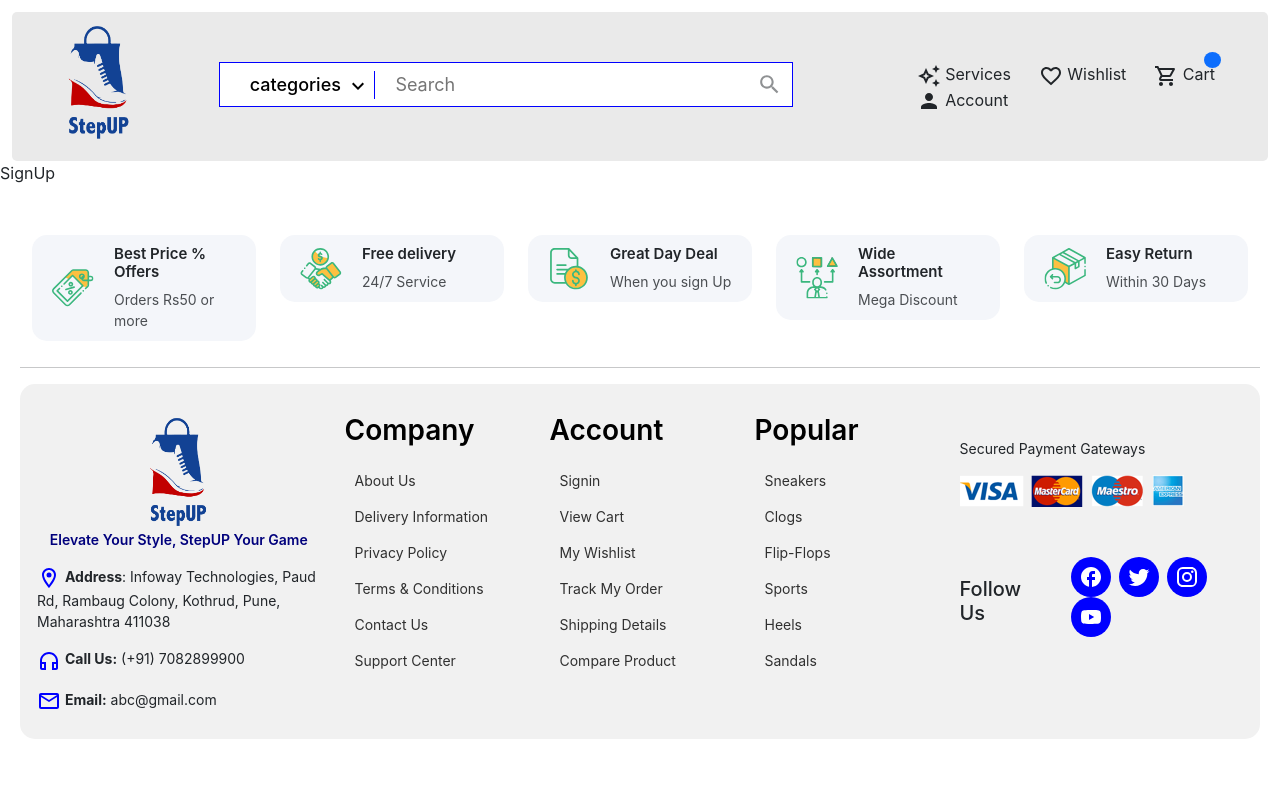
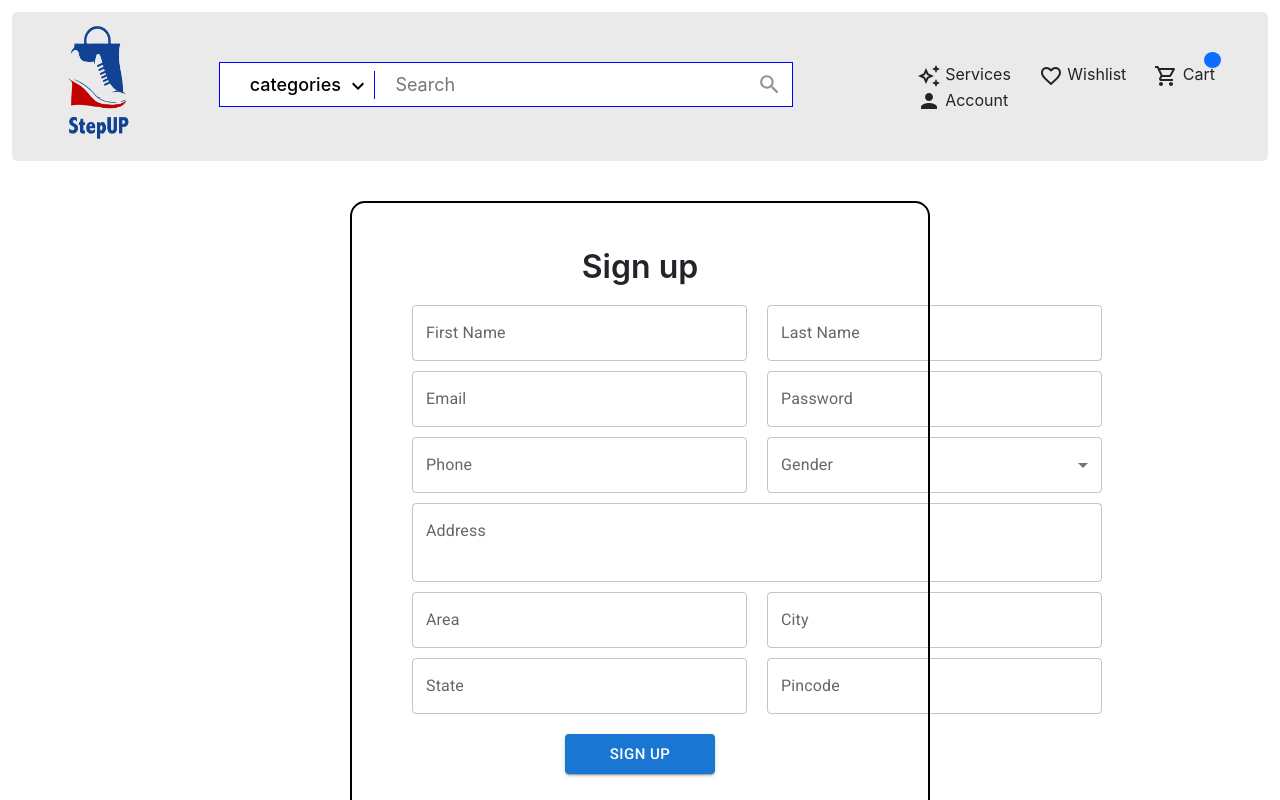
Before and after one commit to SWAPNILM23/StepUp-Project, a React (Create React App) app in the folder step-up/: page /signup in a window 1280 px wide. Shown: the top 800 px of the page. Built offline with nearby package versions, Linux system fonts and the light colour scheme.

Commit message:
Signup Added

```diff
--- a/step-up/package.json
+++ b/step-up/package.json
@@ -10,6 +10,7 @@
     "@testing-library/jest-dom": "^5.17.0",
     "@testing-library/react": "^13.4.0",
     "@testing-library/user-event": "^13.5.0",
+    "axios": "^1.6.7",
     "bootstrap": "^5.3.2",
     "md5": "^2.3.0",
     "mdb-react-ui-kit": "^7.2.0",
--- a/step-up/public/index.html
+++ b/step-up/public/index.html
@@ -24,7 +24,7 @@
       work correctly both with client-side routing and a non-root public URL.
       Learn how to configure a non-root public URL by running `npm run build`.
     -->
-    <title>React App</title>
+    <title>StepUP</title>
   </head>
   <body>
     <noscript>You need to enable JavaScript to run this app.</noscript>
--- a/step-up/src/App.js
+++ b/step-up/src/App.js
@@ -1,8 +1,6 @@
 import 'bootstrap/dist/css/bootstrap.min.css';
 import './App.css';
 import Routing from './routes/Routing';
-
-
 
 function App() {
   return (
--- a/step-up/src/components/signin/Signin.js
+++ b/step-up/src/components/signin/Signin.js
@@ -1,47 +1,91 @@
 import Button from '@mui/material/Button';
 import TextField from '@mui/material/TextField';
-import React from 'react';
-import { Link } from "react-router-dom";
+import axios from "axios";
+import { useState } from "react";
+import { Link, useNavigate } from 'react-router-dom';
 import "./signin.css";
 
 const Signin = () => {
+
+    const [email, setEmail] = useState("");
+    const [password, setPassword] = useState("");
+    const navigate = useNavigate();
+
+    async function login(event) {
+        event.preventDefault();
+        try {
+            await axios.post("http://localhost:8081/api/user/login", {
+                email: email,
+                password: password,
+            }).then((res) => {
+                console.log(res.data);
+
+                if (res.data.message === "Email not exits") {
+                    alert("Email not exits");
+                }
+                else if (res.data.message === "Login Success") {
+
+                    navigate('/');
+                }
+                else {
+                    alert("Incorrect Email and Password not match");
+                }
+            }, fail => {
+                console.error(fail); // Error!
+            });
+        }
+        catch (err) {
+            alert(err);
+        }
+    }
+
+
     return (
-        <div className="login-box">
+        <div className="signin-box">
             <h2>Sign in</h2>
             <form>
                 <div className="user-box">
-                    {/* <label>Username</label>
-                    <input type="text" name="" required=""></input> */}
+                    {/* Email */}
                     <TextField fullWidth
                         id="outlined-basic-error-helper-text"
                         label="Email"
                         variant="outlined"
-                        margin="dense"
-                        helperText="Incorrect entry."
+                        type='email'
+                        name='email'
+                        // helperText="Incorrect entry."
+
+                        value={email}
+                        onChange={(event) => {
+                            setEmail(event.target.value);
+                        }}
                     />
                 </div>
 
                 <div className="user-box">
-                    {/* <label>Password</label>
-                    <input type="password" name="" required=""></input> */}
+                    {/* Password */}
                     <TextField fullWidth
                         id="outlined-password-input"
                         label="Password"
                         type="password"
-                        margin="dense"
+                        name='password'
                         autoComplete="current-password"
+
+                        value={password}
+                        onChange={(event) => {
+                            setPassword(event.target.value);
+                        }}
                     />
                 </div>
 
+                <div className='user-button'>
+                    {/* <Button component={Link} to={'/'} variant="contained" size="large" onClick={login}>Sign in</Button> */}
+                    <Button variant="contained" size="large" onClick={login}>Sign in</Button>
+                </div>
 
-                {/* <a href="#">
-                    Submit
-                </a> */}
-                <div className='user-button'>
-                    <Button component={Link} to={'/'} variant="contained" size="large">Sign in</Button>
-                </div>
             </form>
+
             <h6>New Member <Link to={'/signup'}>Sign Up</Link></h6>
+
         </div>
     )
 }
--- a/step-up/src/components/signin/signin.css
+++ b/step-up/src/components/signin/signin.css
@@ -1,20 +1,23 @@
-.login-box {
+.signin-box {
   display: flex;
   flex-direction: column;
   align-items: center;
-  margin: 70px;
+  margin: 40px 500px 40px 500px;
+  padding: 60px 0px;
+  border: 2px solid black;
+  border-radius: 15px;
 }
 
-.login-box h2 {
+.signin-box h2 {
   font-weight: 600;
 }
 
-.login-box h6{
+.signin-box h6 {
   padding-top: 15px;
 }
 
 .user-box {
-  padding-top: 10px;
+  padding-top: 20px;
   text-align: center;
   width: 300px;
 }
--- a/step-up/src/components/signup/Signup.js
+++ b/step-up/src/components/signup/Signup.js
@@ -1,9 +1,173 @@
-import React from 'react'
+import Button from '@mui/material/Button';
+import MenuItem from '@mui/material/MenuItem';
+import TextField from '@mui/material/TextField';
+import axios from "axios";
+import { useState } from "react";
+import { Link } from "react-router-dom";
+import "./signup.css";
+
+const genderOption = [
+    {
+        value: 'male',
+        label: 'Male',
+    },
+    {
+        value: 'female',
+        label: 'Female',
+    },
+];
 
 const Signup = () => {
+
+    const [firstname, setFirstname] = useState("");
+    const [lastname, setLastname] = useState("");
+    const [email, setEmail] = useState("");
+    const [password, setPassword] = useState("");
+    const [phoneno, setPhoneno] = useState("");
+    const [gender, setGender] = useState("");
+
+    async function save(event) {
+        event.preventDefault();
+        try {
+            await axios.post("http://localhost:8080/api/user/addUser", {
+                firstName: firstname,
+                lastName: lastname,
+                email: email,
+                password: password,
+                phoneNo: phoneno,
+                gender: gender
+            });
+            alert("User Registation Successfully");
+        } catch (err) {
+            alert(err);
+        }
+    }
+
     return (
-        <div>
-            SignUp
+        <div className='signup-box'>
+            <h2>Sign up</h2>
+            <form>
+                <div className='box1'>
+                    {/* First Name */}
+                    <TextField
+                        fullWidth
+                        id="outlined-basic"
+                        label="First Name"
+                        variant="outlined"
+                        type='text'
+                        name='firstname'
+                        value={firstname}
+                        onChange={(event) => {
+                            setFirstname(event.target.value);
+                        }} />
+
+                    {/* Last Name */}
+                    <TextField
+                        fullWidth
+                        className='input'
+                        id="outlined-basic"
+                        label="Last Name"
+                        variant="outlined"
+                        type='text'
+                        name='lastName'
+                        value={lastname}
+                        onChange={(event) => {
+                            setLastname(event.target.value);
+                        }} />
+                </div>
+
+                <div className='box1'>
+                    {/* Emali */}
+                    <TextField
+                        fullWidth
+                        id="outlined-basic"
+                        label="Email"
+                        variant="outlined"
+                        type='email'
+                        name='email'
+                        value={email}
+                        onChange={(event) => {
+                            setEmail(event.target.value);
+                        }} />
+
+                    {/* Password */}
+                    <TextField
+                        fullWidth
+                        className='input'
+                        id="outlined-basic"
+                        label="Password"
+                        variant="outlined"
+                        type='password'
+                        name='password'
+                        value={password}
+                        onChange={(event) => {
+                            setPassword(event.target.value);
+                        }} />
+                </div>
+
+                <div className='box1'>
+                    {/* Phone No */}
+                    <TextField
+                        fullWidth
+                        id="outlined-basic"
+                        label="Phone"
+                        variant="outlined"
+                        type='number'
+                        name='phoneNo'
+                        value={phoneno}
+                        onChange={(event) => {
+                            setPhoneno(event.target.value);
+                        }}
+                    />
+
+                    <TextField fullWidth
+                        className='input'
+                        id="outlined-select-currency"
+                        select
+                        label="Gender"
+                        defaultValue="male"
+                        name='gender'
+                        value={gender}
+                        onChange={(event) => {
+                            setGender(event.target.value);
+                        }}
+                    // helperText="Please select your currency"
+                    >
+                        {genderOption.map((option) => (
+                            <MenuItem key={option.value} value={option.value}>
+                                {option.label}
+                            </MenuItem>
+                        ))}
+                    </TextField>
+                </div>
+
+                <div className='address-box1'>
+                    <TextField
+                        fullWidth
+                        id="outlined-multiline-static"
+                        label="Address"
+                        multiline
+                        rows={2}
+                    />
+                </div>
+
+                <div className='box1'>
+                    <TextField fullWidth id="outlined-basic" label="Area" variant="outlined" type='text' name='area' />
+
+                    <TextField fullWidth className='input' id="outlined-basic" label="City" variant="outlined" type='text' name='city' />
+                </div>
+
+                <div className='box1'>
+                    <TextField fullWidth id="outlined-basic" label="State" variant="outlined" type='text' name='state' />
+
+                    <TextField fullWidth className='input' id="outlined-basic" label="Pincode" variant="outlined" type='text' name='pincode' />
+                </div>
+
+                <div className='user-button'>
+                    <Button component={Link} to={'/signin'} variant="contained" size="large" onClick={save}>Sign up</Button>
+                </div>
+
+            </form>
         </div>
     )
 }
--- a/step-up/src/components/signup/signup.css
+++ b/step-up/src/components/signup/signup.css
@@ -0,0 +1,34 @@
+.signup-box {
+
+    margin: 40px 350px 40px 350px;
+    padding: 45px 0px;
+    border: 2px solid black;
+    border-radius: 15px;
+}
+
+.signup-box h2 {
+    text-align: center;
+    font-weight: 600;
+}
+
+.box1 {
+    padding: 10px 0px 0px 60px;
+    display: flex;
+    flex-direction: row;
+    width: 750px;
+
+}
+
+.box1 .input {
+    margin-left: 20px;
+}
+
+.address-box1{
+    padding: 10px 0px 0px 60px;
+    width: 750px;
+}
+
+.user-button a {
+    width: 150px;
+    height: 40px;
+  }
```
Also changed, not shown: 2 other files (tests, documents, lock files or other folders).
